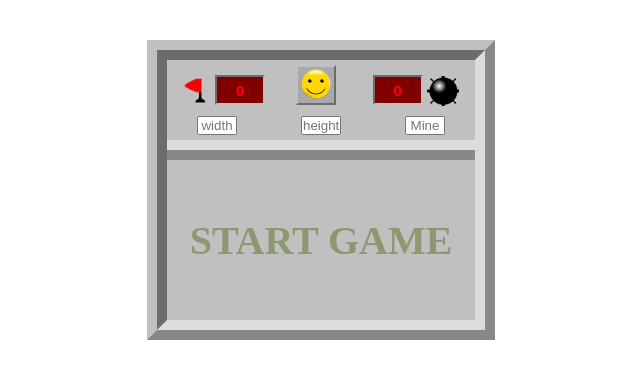
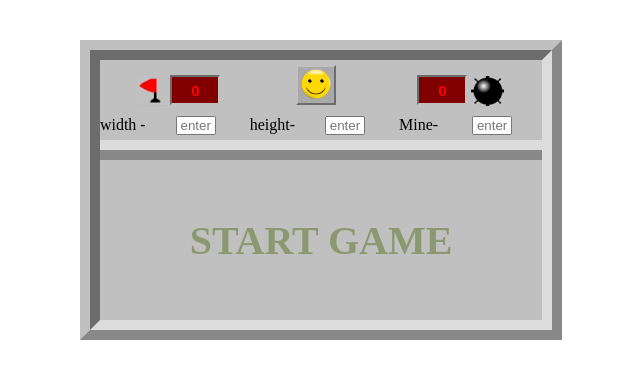
Before and after one commit to Zaitsev-Aleksandr/minesweeper, a plain HTML site: page index.html in a window 1280 px wide. Shown: the whole page, without its empty margins (319-959 px from the left). Drawn offline with Linux system fonts and the light colour scheme.

Commit message:
initial commit

```diff
--- a/index.html
+++ b/index.html
@@ -24,9 +24,10 @@
 
         </div>
         <div class="InputField">
-             <input class="widthField" placeholder="width" type="text" name="submit" value="" maxlength="2">
-            <input class="heightField"  placeholder="height" type="text" name=submit value="" maxlength="2">
-            <input class="quantityMine" placeholder="Mine" type="text" name="submit" value="" maxlength="2">
+
+            width -<input class="widthField"  placeholder="enter"type="text" name="submit" value="" maxlength="2">
+            height-<input class="heightField"  placeholder="enter" type="text" name=submit value="" maxlength="2">
+            Mine- <input class="quantityMine" placeholder="enter" type="text" name="submit" value="" maxlength="2">
         </div>
     </div>
     <div class="mineField">
```
